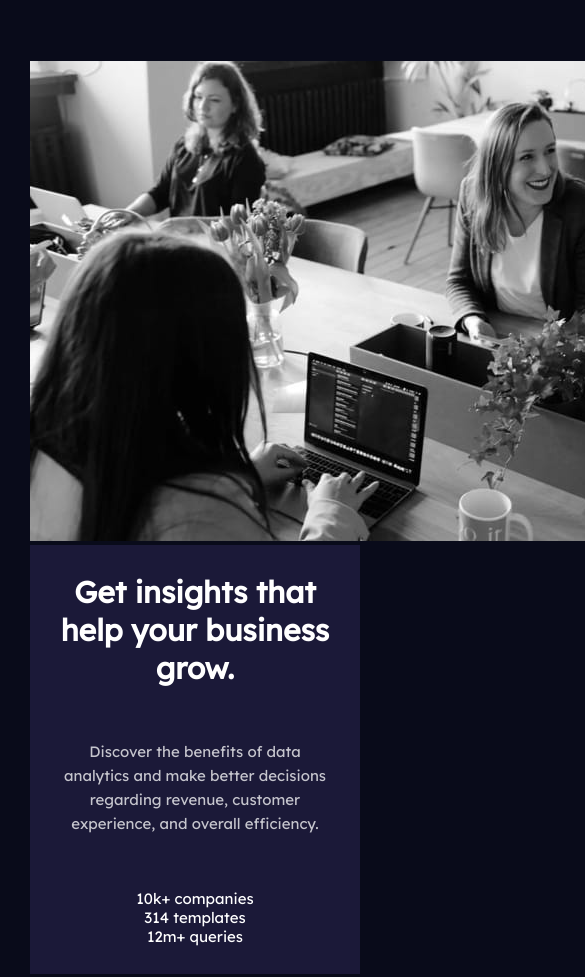
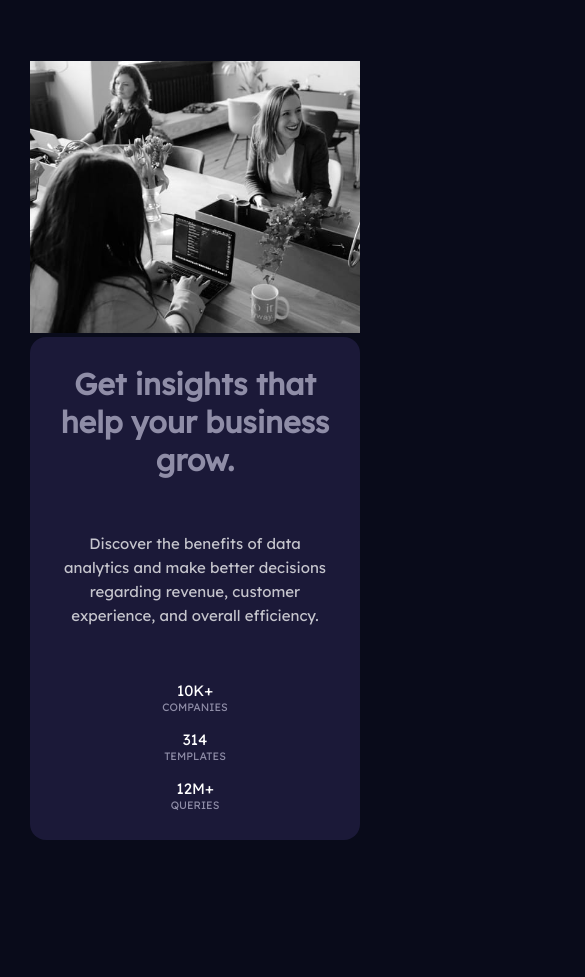
Before and after one commit to mahassan/02-CSS-stats-preview-card-component-main, a plain HTML site: page index.html in a window 390 px wide. Shown: the top 977 px of the page, 585 px wide, since content can reach past the window. After the commit the page ends 901 px from the top, so only its background shows below. Drawn offline with Linux system fonts and the light colour scheme.

Commit message:
mobile layout complete

```diff
--- a/index.html
+++ b/index.html
@@ -17,9 +17,9 @@
   <div class="container">
       <picture>
         <source media="(min-width:375px)"
-                src="https://www.readersdigest.ca/wp-content/uploads/2010/12/pepperoni-pizza.jpg"/>
+                srcset="./images/image-header-desktop.jpg"/>
 
-        <img src="./images/image-header-mobile.jpg" alt="" srcset="">
+        <img src="./images/image-header-mobile.jpg" alt="">
 
       </picture>
     <div class="info">
--- a/styles.css
+++ b/styles.css
@@ -24,10 +24,28 @@ picture{
   width:100%;
   border-radius: 10px;
 }
+img{
+  width:100%;
+}
+ul{
+  display: grid;
+  text-transform: uppercase;
+  row-gap: 1rem;
+}
+li span{
+  display: block;
+}
+h1, span{
+  color:rgb(143,141,167);
+}
+li span{
+  font-size:0.67rem;
+}
 .info{
   background: hsl(244, 38%, 16%);
   padding:1.75rem;
   text-align: center;
+  border-radius: 1rem;
 }
 p{
   padding:53px 0;
```
